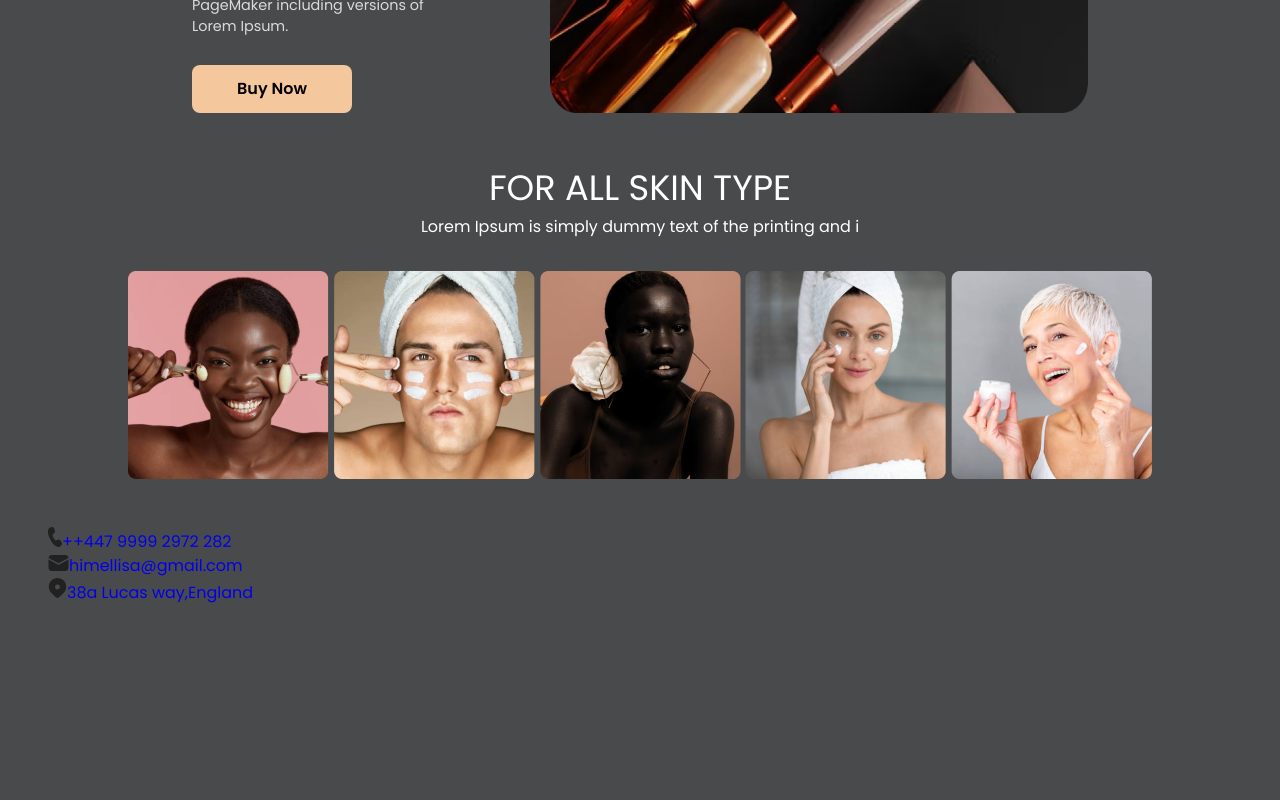
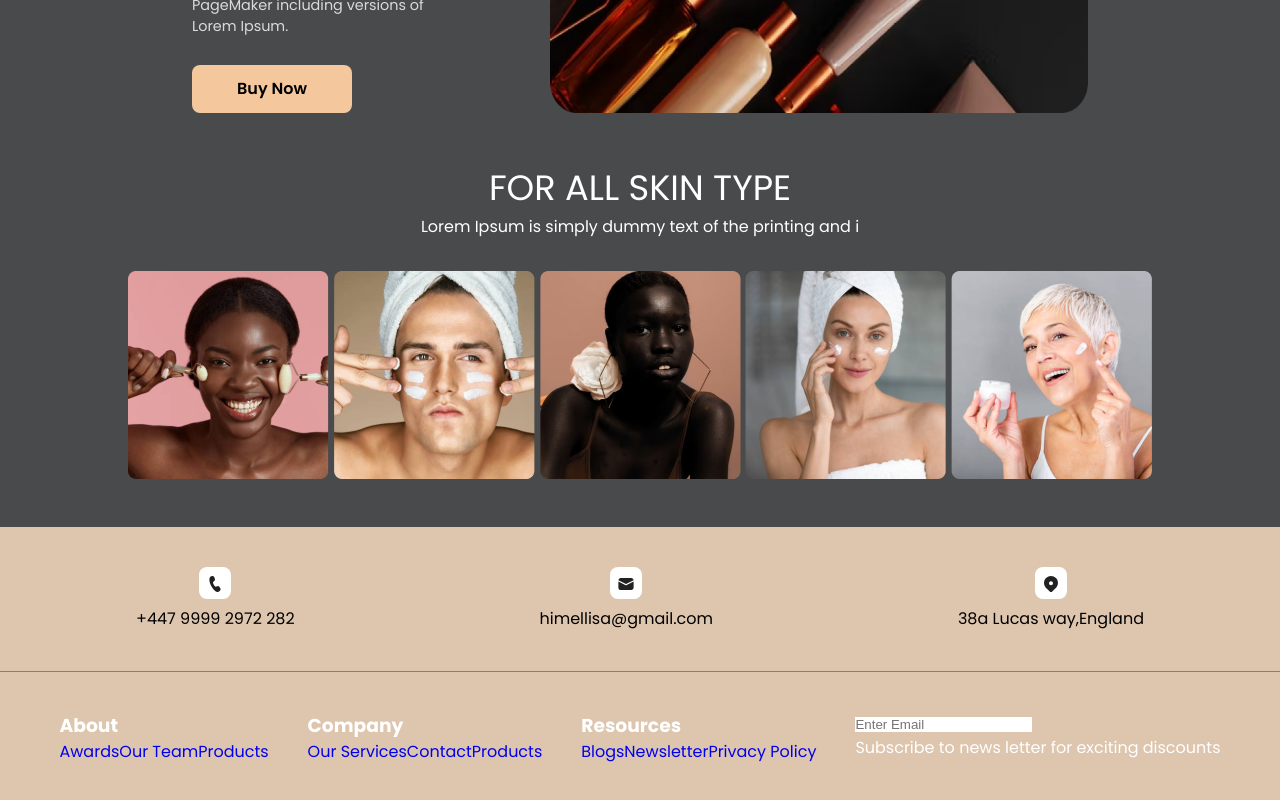
Before and after one commit to Boye95/mellisa, a React (Vite) app: page / in a window 1280 px wide. Shown: the part 5060-5860 px from the top of the page. Before the commit the page ends 5713 px from the top, so only its background shows below. Built offline with nearby package versions, Linux system fonts and the light colour scheme; a web font is replaced by a local one.

Commit message:
add footer

```diff
--- a/src/components/Footer/Footer.jsx
+++ b/src/components/Footer/Footer.jsx
@@ -9,18 +9,53 @@ const Footer = () => {
     <section className='container footer'>
       <div className='footer__contact'>
         <p>
-          <img src={phone} alt='phone' />
-          <a href='tel:+44799992972282'>++447 9999 2972 282</a>
+          <div className='image'>
+            <img src={phone} alt='phone' />
+          </div>
+          <a href='tel:+44799992972282'>+447 9999 2972 282</a>
         </p>
         <p>
-            <img src={mail} alt="mail" />
-            <a href="mailto:himellisa@gmail.com">himellisa@gmail.com</a>
+          <div className='image'>
+            <img src={mail} alt='mail' />
+          </div>
+          <a href='mailto:himellisa@gmail.com'>himellisa@gmail.com</a>
         </p>
         <p>
-            <img src={location} alt="location" />
-            <a href="mailto:himellisa@gmail.com">38a Lucas way,England</a>
+          <div className='image'>
+            <img src={location} alt='location' />
+          </div>
+          <a href='https://goo.gl/maps/sNBSdp3GQHPJm38Z7'>
+            38a Lucas way,England
+          </a>
         </p>
+      </div>
 
+      <div className='footer__links'>
+        <div className='about'>
+          <h3>About</h3>
+          <a href='#'>Awards</a>
+          <a href='#'>Our Team</a>
+          <a href='#'>Products</a>
+        </div>
+
+        <div className='company'>
+          <h3>Company</h3>
+          <a href='#'>Our Services</a>
+          <a href='#'>Contact</a>
+          <a href='#'>Products</a>
+        </div>
+
+        <div className='resources'>
+          <h3>Resources</h3>
+          <a href='#'>Blogs</a>
+          <a href='#'>Newsletter</a>
+          <a href='#'>Privacy Policy</a>
+        </div>
+
+        <div className='subscribe'>
+          <input type='email' name='email' placeholder='Enter Email' />
+          <p>Subscribe to news letter for exciting discounts</p>
+        </div>
       </div>
     </section>
   )
--- a/src/components/Footer/Footer.scss
+++ b/src/components/Footer/Footer.scss
@@ -1,5 +1,48 @@
-@import '../../variables';
+@import "../../variables";
 
 .container.footer {
-    margin: 3rem;
+  width: 100%;
+  margin-top: 3rem;
+  background-color: #ddc5ae;
+
+  .footer__contact {
+    padding: 2.5rem;
+    display: flex;
+    justify-content: space-between;
+    align-items: center;
+    width: 85%;
+    margin: 0 auto;
+
+    p {
+      display: flex;
+      flex-direction: column;
+      align-items: center;
+      gap: 0.5rem;
+
+      .image {
+        background-color: $white;
+        padding: 0.5rem;
+        border-radius: 0.5rem;
+        width: 2rem;
+        height: 2rem;
+
+        img {
+          width: 1rem;
+          height: 1rem;
+        }
+
+      }
+
+      a {
+        color: black;
+      }
+    }
+  }
+
+  .footer__links {
+    display: flex;
+    justify-content: space-around;
+    border-top: 1px solid gray;
+    padding: 2.5rem;
+  }
 }
```
